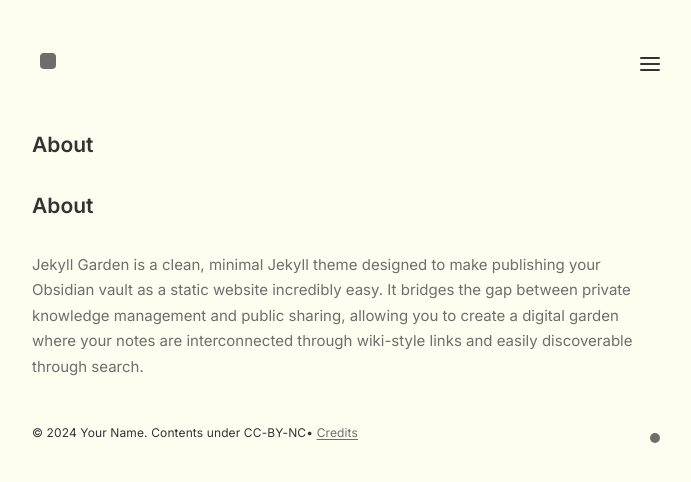
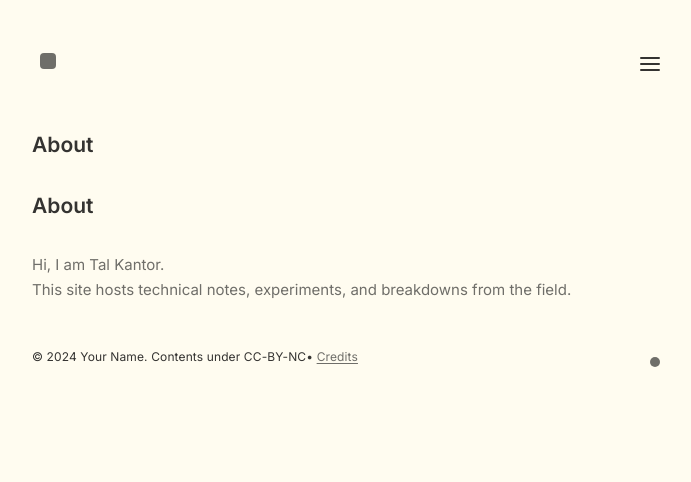
Before and after one commit to k4nt0r/k4nt0r.github.io, a Jekyll site: the page built from pages/about.md, in a window 1280 px wide. Shown: the top 482 px of the page, without its empty margins (293-984 px from the left). Built offline with Jekyll 4.4.1, drawn with Linux system fonts in a browser that asks for light colours; a file with an impossible date is left out.

Commit message:
Update about.md

```diff
--- a/pages/about.md
+++ b/pages/about.md
@@ -6,5 +6,5 @@ permalink: /about
 ---
 
 # About
-
-Jekyll Garden is a clean, minimal Jekyll theme designed to make publishing your Obsidian vault as a static website incredibly easy. It bridges the gap between private knowledge management and public sharing, allowing you to create a digital garden where your notes are interconnected through wiki-style links and easily discoverable through search.
+Hi, I am Tal Kantor.
+This site hosts technical notes, experiments, and breakdowns from the field.
```
